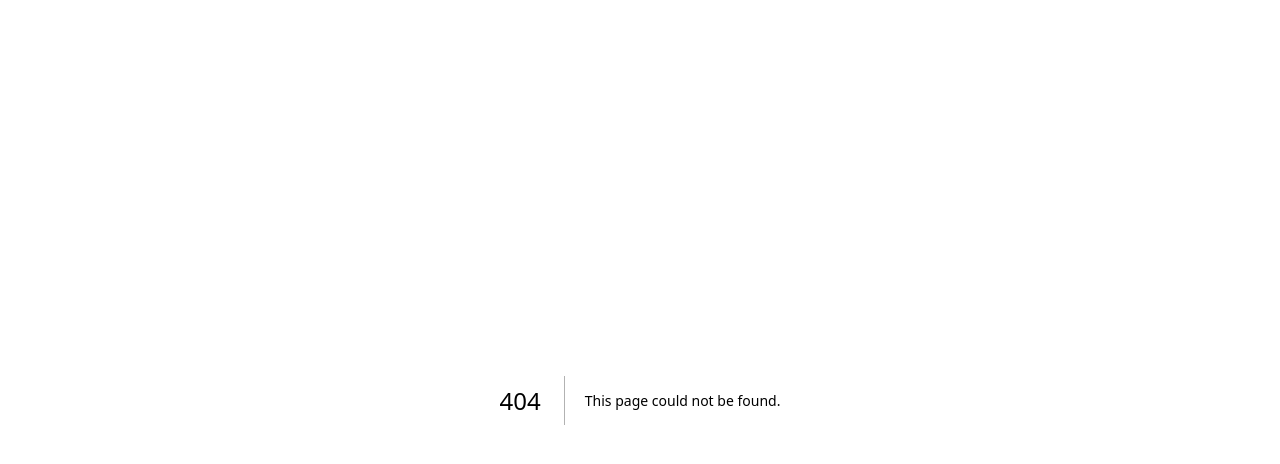
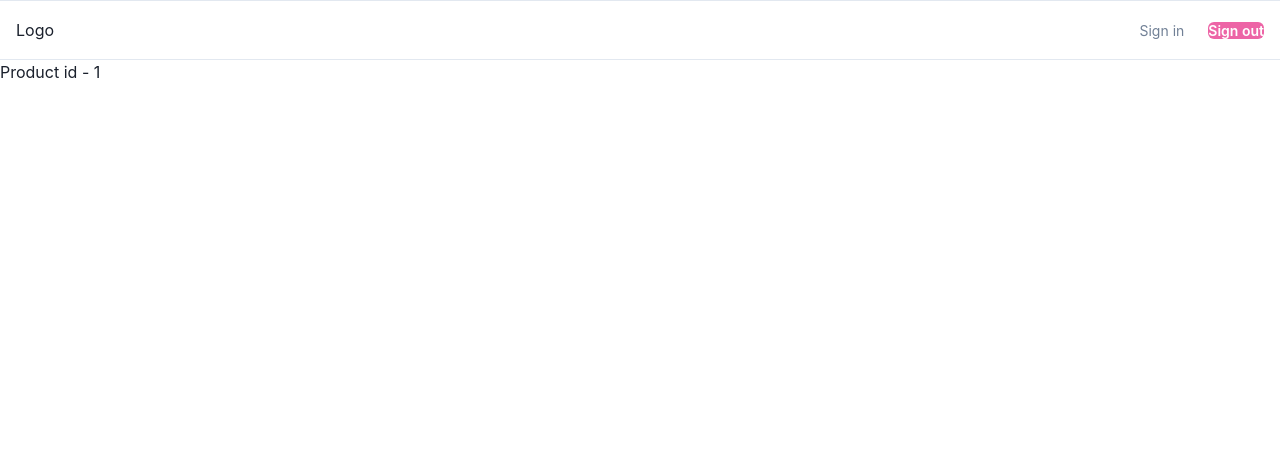
Before and after one commit to ghalo-loes/ecommerce-32-web-A, a Next.js app in the folder ecommerce/: page /product/1 in a window 1280 px wide. Before the commit this address had no page. Shown: the top 464 px of the page. Built offline with nearby package versions, Linux system fonts and the light colour scheme.

Commit message:
✨ Moviendo jerarquia de Layout. ✨ Creando router para los productos

```diff
--- a/ecommerce/pages/_app.js
+++ b/ecommerce/pages/_app.js
@@ -1,9 +1,12 @@
 import { ChakraProvider } from '@chakra-ui/react'
+import Layout from "../components/Layout"
 
 export default function App({ Component, pageProps }) {
   return (
     <ChakraProvider>
+      <Layout>
       <Component {...pageProps} />
+      </Layout>
     </ChakraProvider>
   )
 }
--- a/ecommerce/pages/index.js
+++ b/ecommerce/pages/index.js
@@ -1,12 +1,9 @@
-import Layout from "../components/Layout"
 import Products from "../components/Products"
 
 export default function Home() {
   return (
     <>
-      <Layout>
-        <Products/>
-      </Layout>
+      <Products/>
     </>
   )
 }
--- /dev/null
+++ b/ecommerce/pages/product/[id].js
@@ -0,0 +1,18 @@
+import React from 'react'
+import { useRouter } from 'next/router'
+import {data} from '../../utils/data'
+
+const ProductPage = () => {
+    const router = useRouter() // Es un hook de next, que permite moverse entre rutas
+    const {id} = router.query // Extrae el parametro id
+    const product = data.products.find((product) => product.id === parseInt(id))
+
+    if(!product) {
+        return <div>Product not found</div>
+    }
+  return (
+    <div>Product id - {product.id}</div>
+  )
+}
+
+export default ProductPage
```
